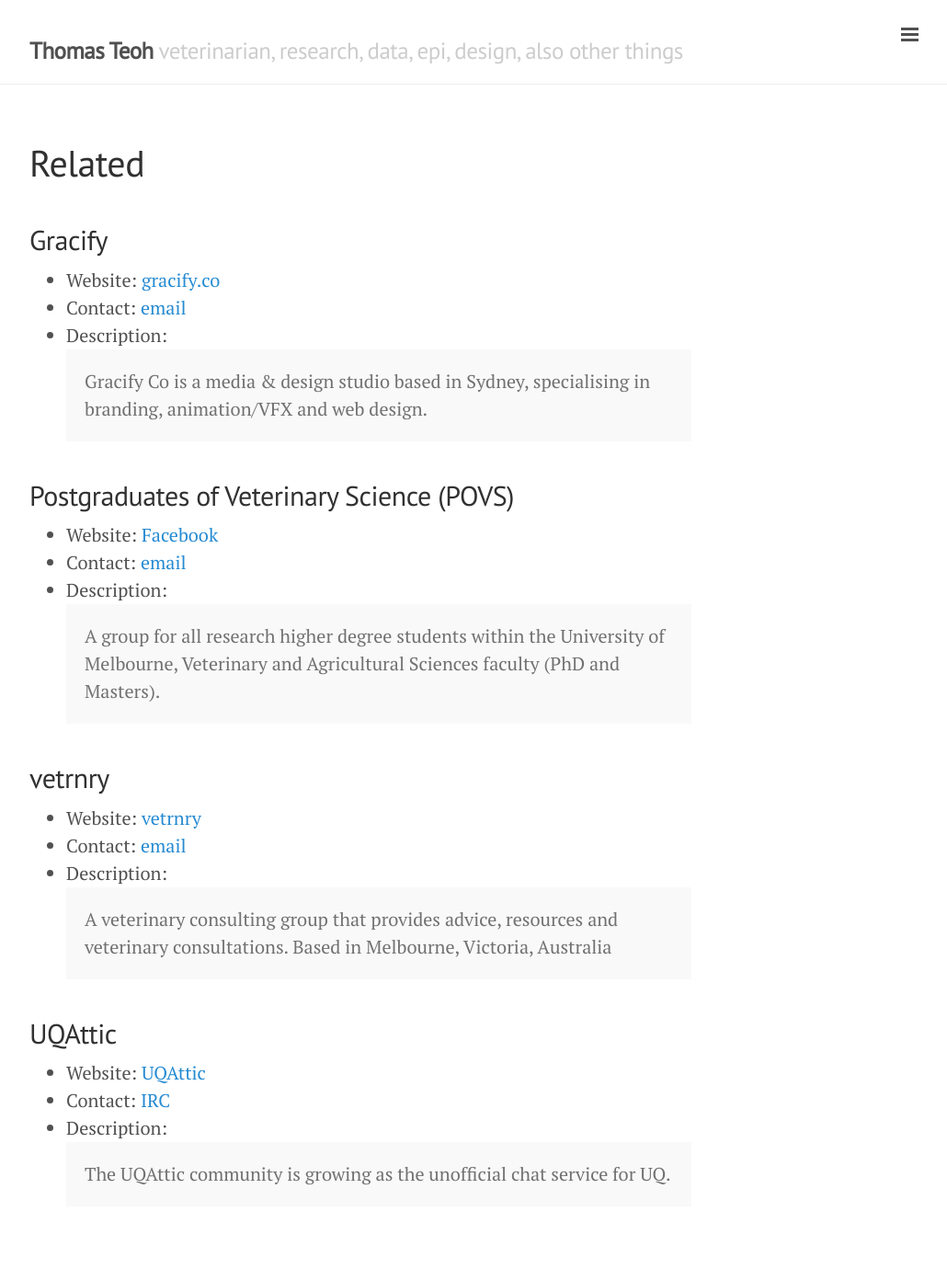
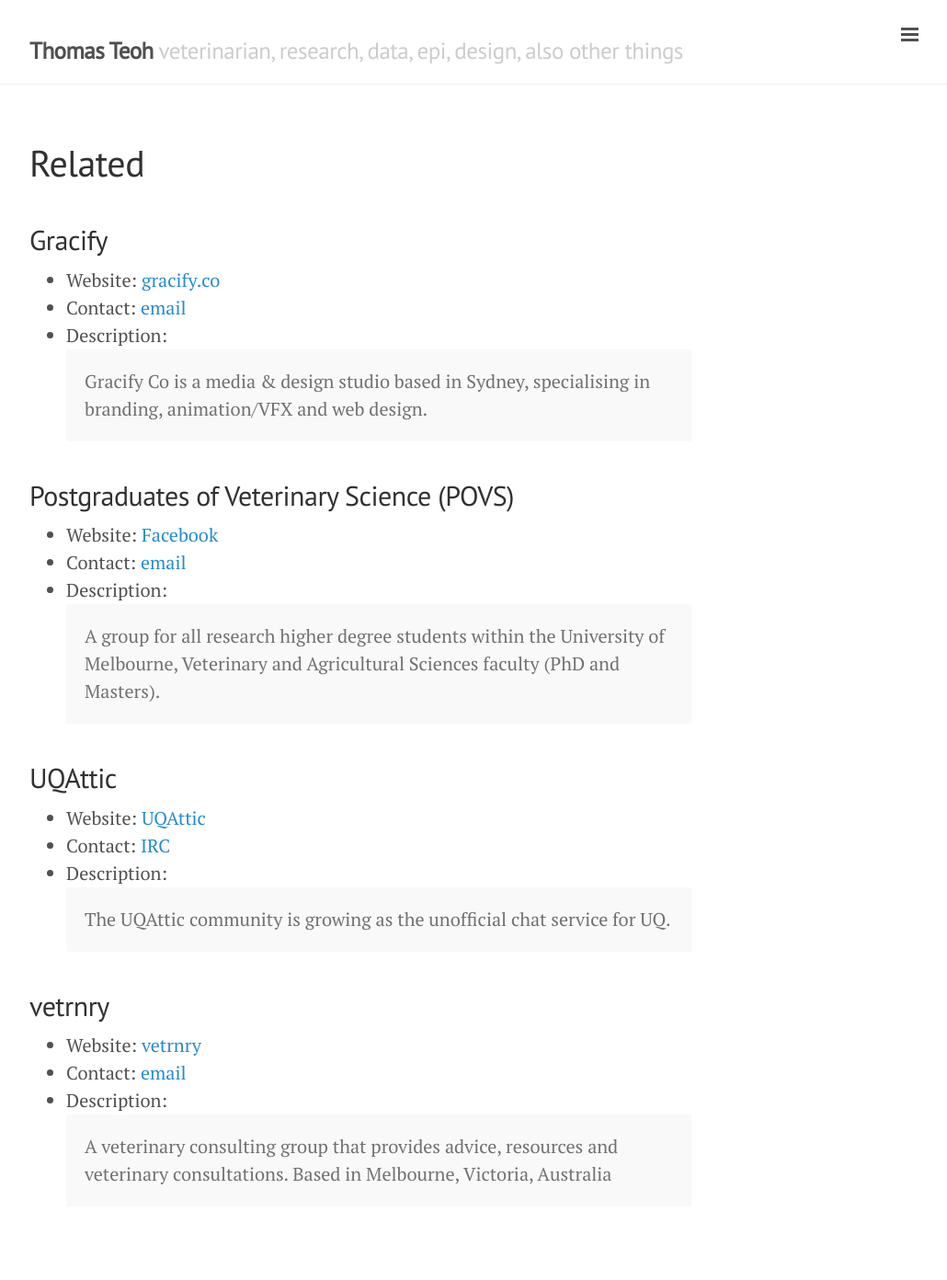
Before and after one commit to thomasteoh/thomasteoh.github.io, a Jekyll site: the page built from related.md, in a window 1280 px wide. Shown: the whole page at 92% size, without its empty margins (248-1278 px from the left). Built offline with Jekyll 4.4.1, drawn with Linux system fonts in a browser that asks for light colours; some of the changed lines change nothing that is shown.

Commit message:
Minor ordering changes

```diff
--- a/_data/related.yml
+++ b/_data/related.yml
@@ -12,16 +12,16 @@
   contact-text: email
   description: A group for all research higher degree students within the University of Melbourne, Veterinary and Agricultural Sciences faculty (PhD and Masters).
 
+- name: UQAttic
+  address: "https://www.uqattic.net"
+  address-text: UQAttic
+  contact: "http://webchat.oftc.net/?channels=attichelp%2Cattic"
+  contact-text: IRC
+  description: The UQAttic community is growing as the unofficial chat service for UQ.
+
 - name: vetrnry
   address: "http://vetrnry.com"
   address-text: vetrnry
   contact: "mailto: contact@vetrnry.com"
   contact-text: email
   description: A veterinary consulting group that provides advice, resources and veterinary consultations. Based in Melbourne, Victoria, Australia
-
-- name: UQAttic
-  address: "https://www.uqattic.net"
-  address-text: UQAttic
-  contact: "http://webchat.oftc.net/?channels=attichelp%2Cattic"
-  contact-text: IRC
-  description: The UQAttic community is growing as the unofficial chat service for UQ.
```
